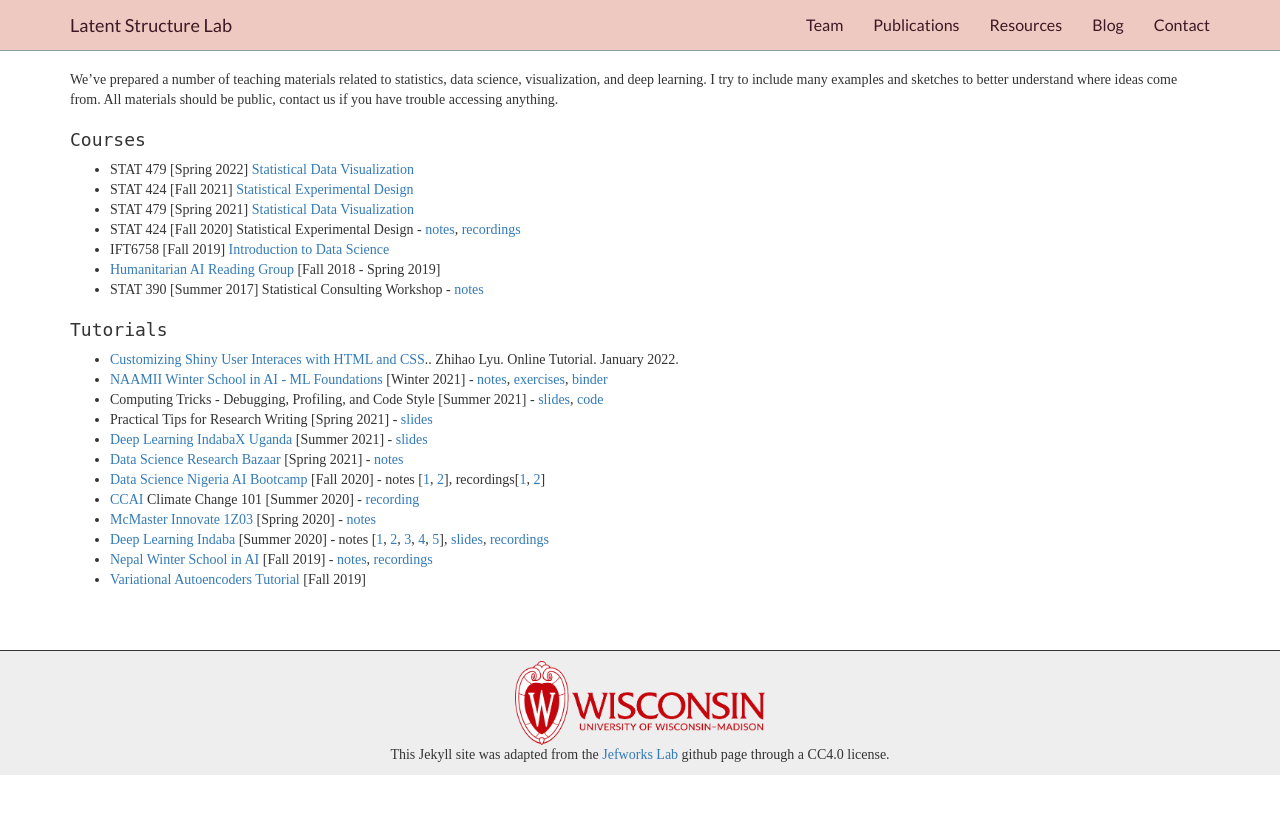
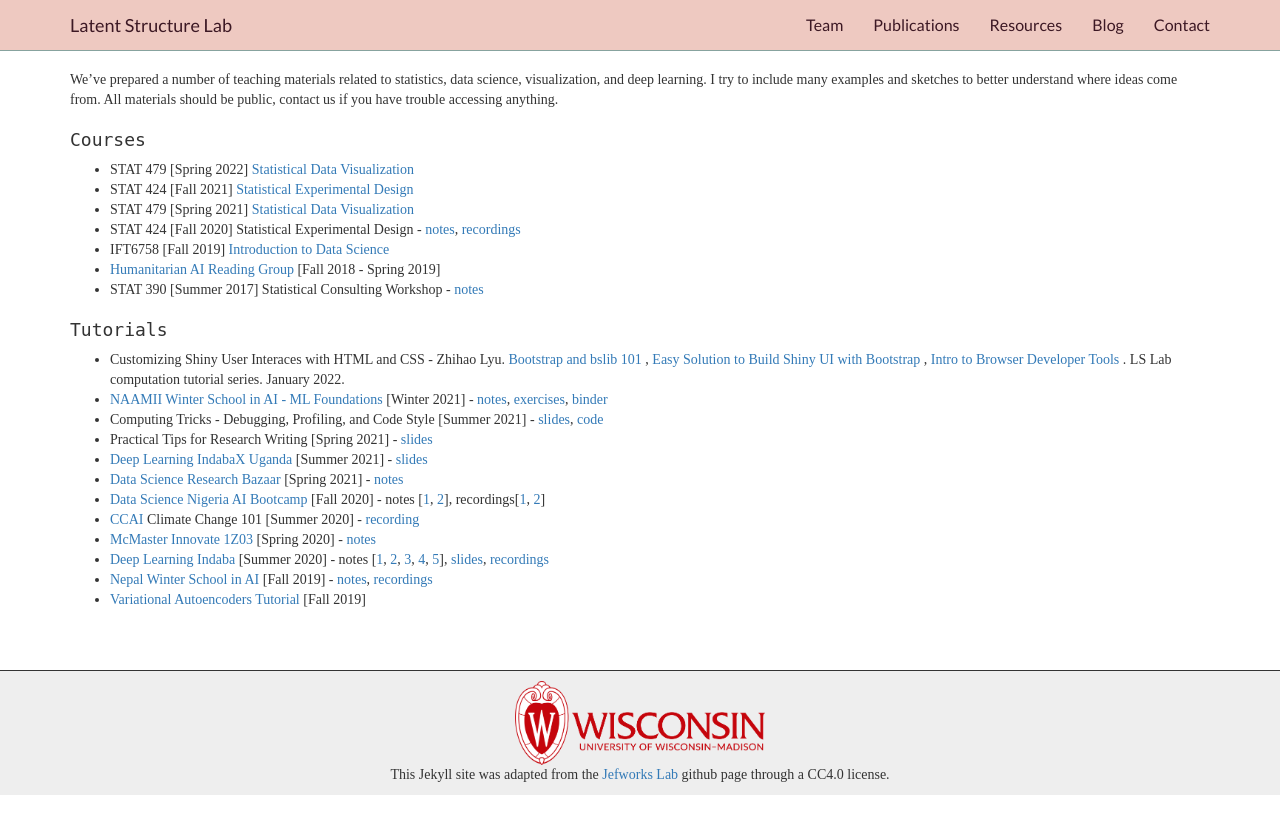
Before and after one commit to krisrs1128/LSLab, a Jekyll site: the page built from _includes/teaching.md, in a window 1280 px wide. Shown: the top 834 px of the page. Built offline with Jekyll 4.4.1, drawn with Linux system fonts in a browser that asks for light colours.

Commit message:
link to all videos

```diff
--- a/_includes/teaching.md
+++ b/_includes/teaching.md
@@ -22,7 +22,10 @@ public, contact us if you have trouble accessing anything.
 
 ### Tutorials
 
-* [Customizing Shiny User Interaces with HTML and CSS](https://www.youtube.com/watch?v=YJCgUe5SS9M).. Zhihao Lyu. Online Tutorial. January 2022.
+* Customizing Shiny User Interaces with HTML and CSS - Zhihao Lyu. [Bootstrap and bslib 101
+](https://www.youtube.com/watch?v=YJCgUe5SS9M), [Easy Solution to Build Shiny UI with Bootstrap
+](https://www.youtube.com/watch?v=w-TnXXt9d2k), [Intro to Browser Developer Tools
+](https://www.youtube.com/watch?v=zPpYGc8qs_I). LS Lab computation tutorial series. January 2022.
 * [NAAMII Winter School in AI - ML Foundations](https://nepalschool.naamii.com.np/) [Winter 2021] - [notes](https://krisrs1128.github.io/winter_school_2021/index.html), [exercises](https://docs.google.com/document/d/1xeP6FNdPo4D-zGgD0pSH2x-Szp5xH-HkYTvQCHoa4FA/edit#heading=h.isgbkg2nlxu2), [binder](https://mybinder.org/v2/gh/krisrs1128/winter_school_code/HEAD?urlpath=rstudio)
 * Computing Tricks - Debugging, Profiling, and Code Style [Summer 2021] - [slides](https://drive.google.com/file/d/1H7vR29-DMG2G0YUYd9XBM-PejkPYfFC1/view?usp=sharing), [code](https://drive.google.com/file/d/1cYq4wMz_0VQrarWPKZcMH5FnybkVEEid/view?usp=sharing)
 * Practical Tips for Research Writing [Spring 2021] - [slides](https://drive.google.com/file/d/1sVn7wE8MOGBnCbJYd5vlNY9VTQsVJ7G0/view?usp=sharing)
```
